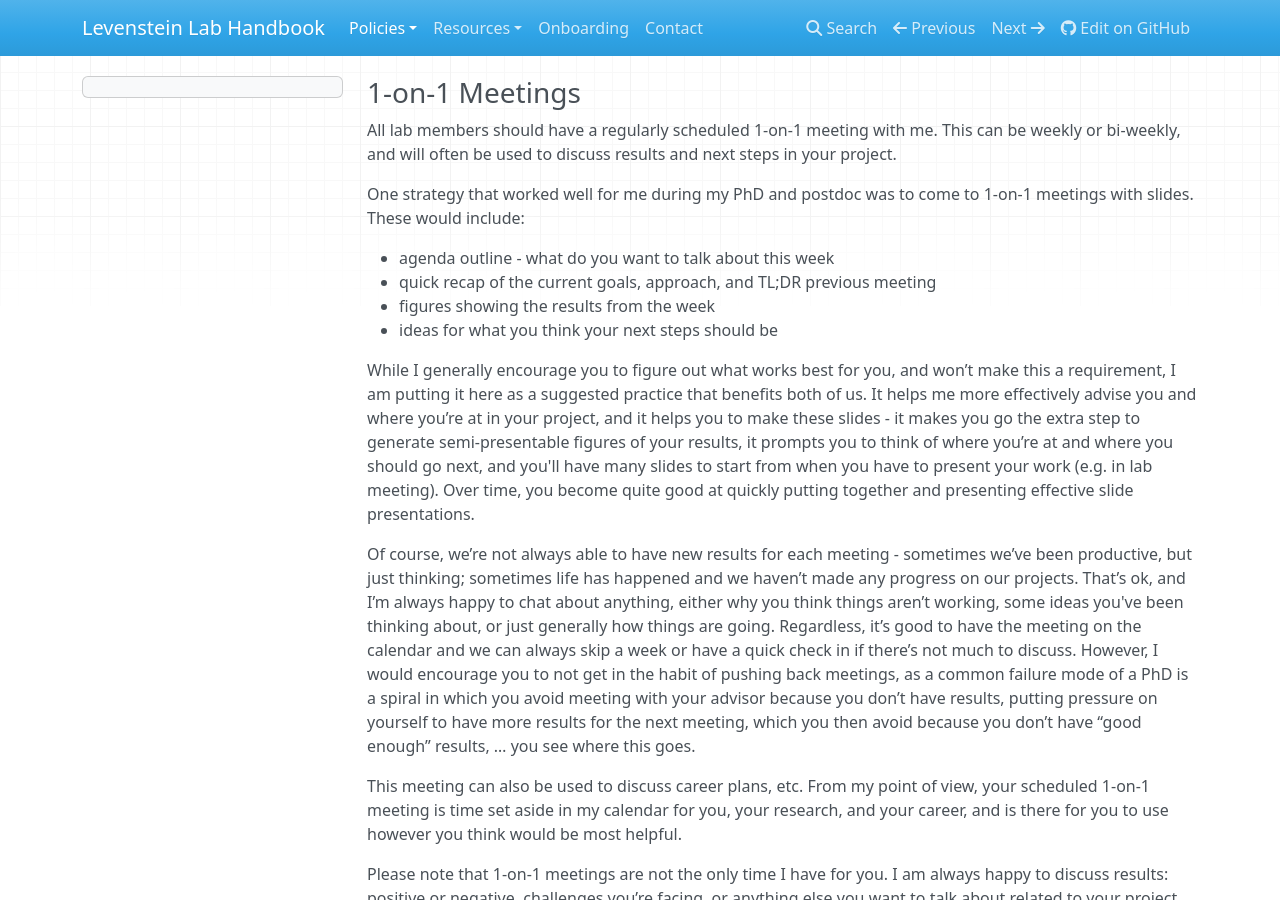
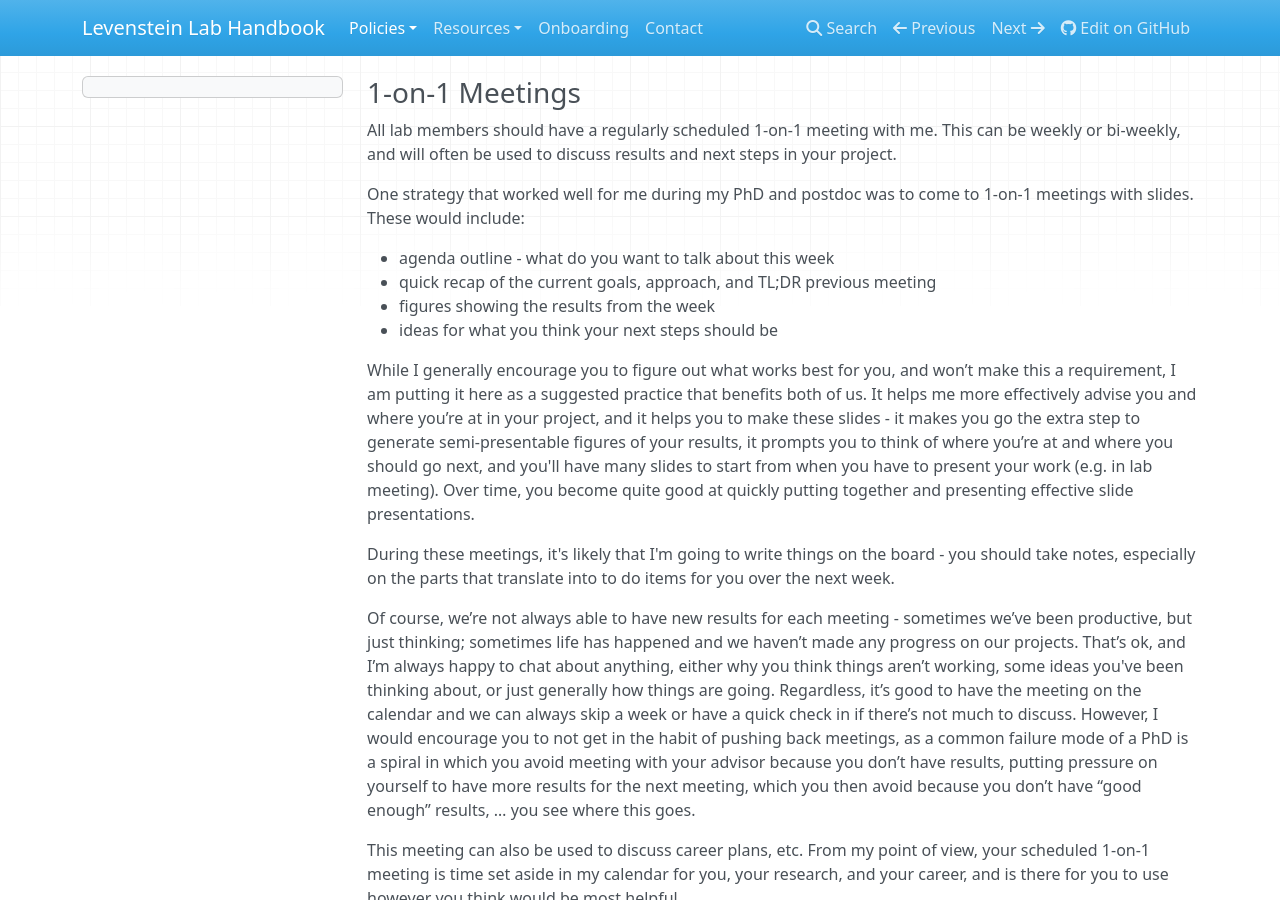
Before and after one commit to LevensteinLab/Lab-Handbook, an MkDocs documentation site: the page built from docs/Policies/meetings.md, in a window 1280 px wide and 900 px high. Built offline with MkDocs 1.6.1, drawn with Linux system fonts in a browser that asks for light colours; nearby versions of some CDN libraries.

Commit message:
Update meeting notes and scheduling flexibility
Added a note about taking notes during meetings and the flexibility of scheduling.

```diff
--- a/docs/Policies/meetings.md
+++ b/docs/Policies/meetings.md
@@ -18,6 +18,8 @@ it makes you go the extra step to generate semi-presentable figures of your resu
 it prompts you to think of where you’re at and where you should go next,
 and you'll have many slides to start from when you have to present your work (e.g. in lab meeting).
 Over time, you become quite good at quickly putting together and presenting effective slide presentations.
+
+During these meetings, it's likely that I'm going to write things on the board - you should take notes, especially on the parts that translate into to do items for you over the next week.
 
 Of course, we’re not always able to have new results for each meeting -
 sometimes we’ve been productive, but just thinking; sometimes life has happened and we haven’t made any progress on our projects.
```
